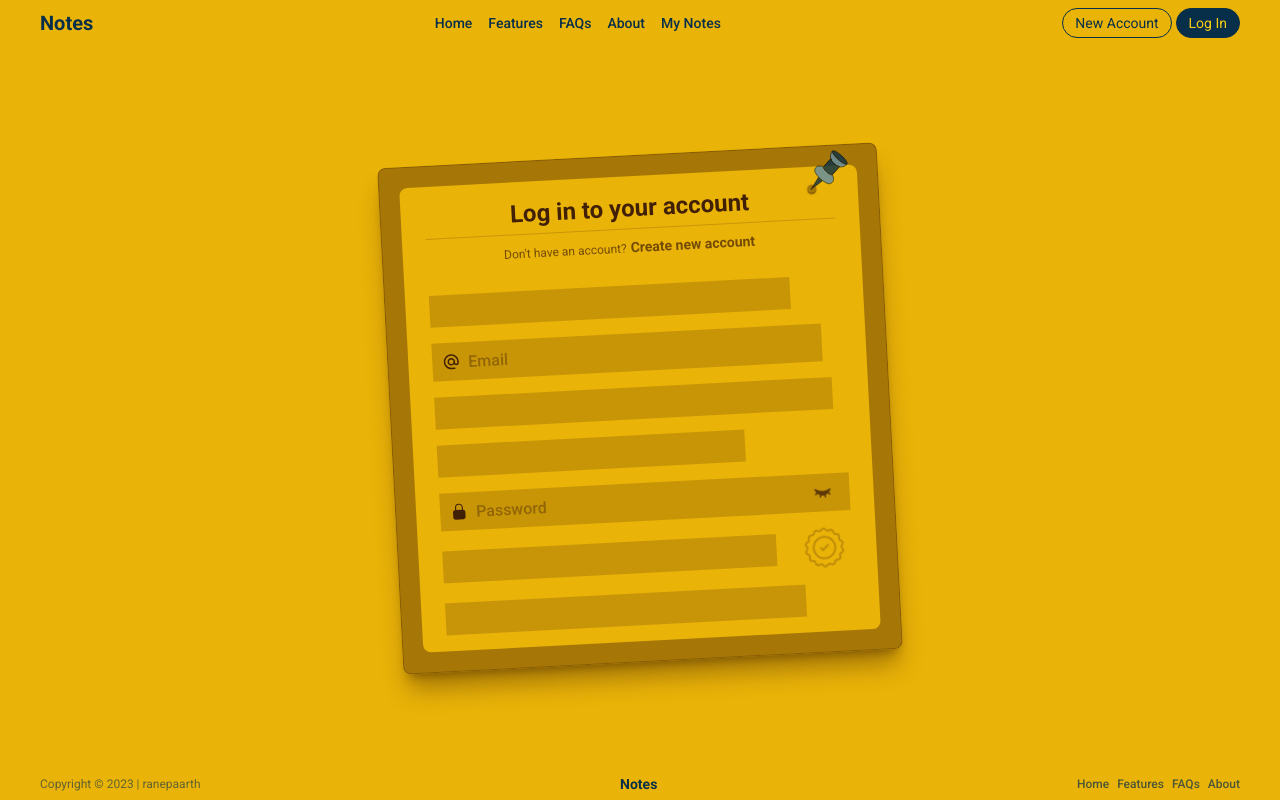
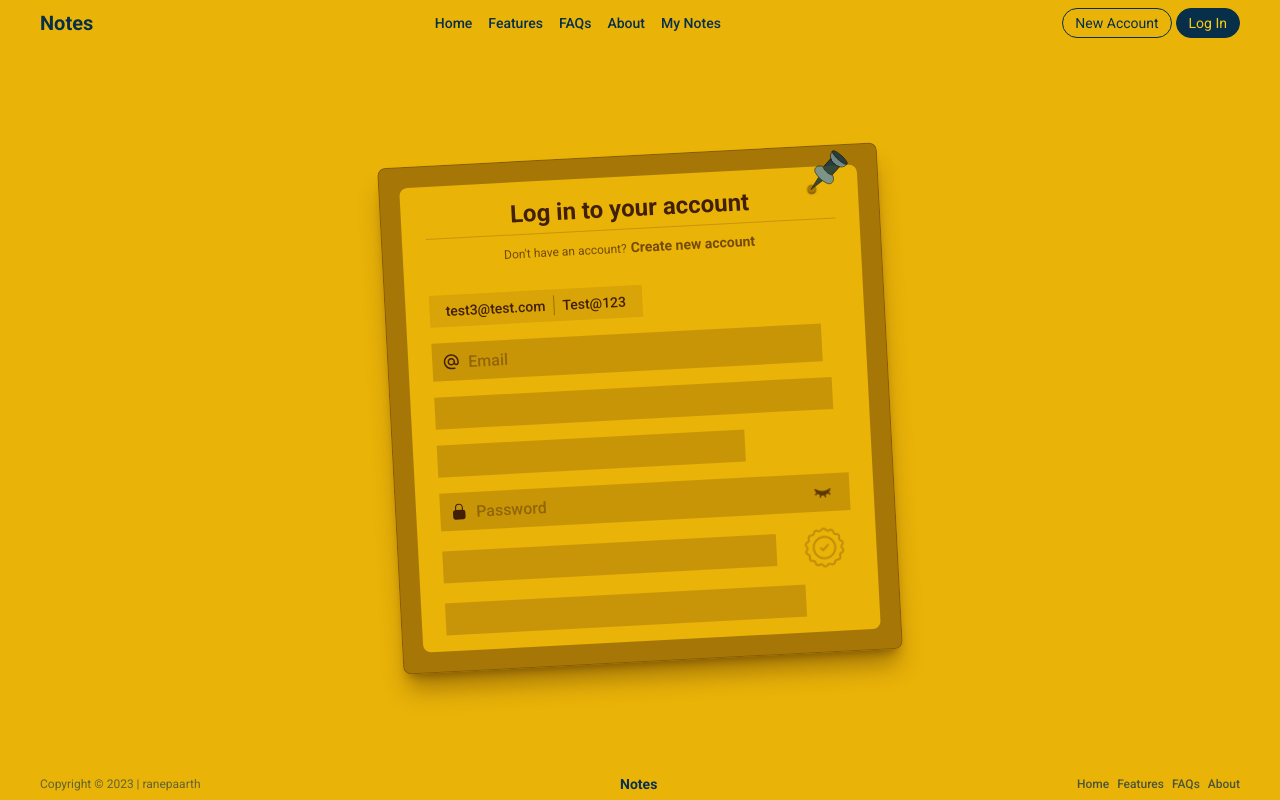
Before and after one commit to ranepaarth/notes-app, a React (Vite) app in the folder frontend/: page /signin in a window 1280 px wide. Built offline with nearby package versions, Linux system fonts and the light colour scheme.

Commit message:
frontend: test user info

```diff
--- a/frontend/src/pages/SignInPage.jsx
+++ b/frontend/src/pages/SignInPage.jsx
@@ -57,7 +57,10 @@ const SignInPage = () => {
             handleSubmit={handleSubmit}
             onFormSubmit={onFormSubmit}
           >
-            <EmptyLine width={"w-[88%]"} />
+            <span className="flex items-center text-sm bg-yellow-950/10 h-8 px-2 font-medium text-yellow-950 divide-x divide-yellow-950/40">
+              <span className="px-2">test3@test.com</span>
+              <span className="px-2">Test@123</span>
+            </span>
             <FormInput
               Icon={<MdOutlineAlternateEmail />}
               type={"text"}
```
